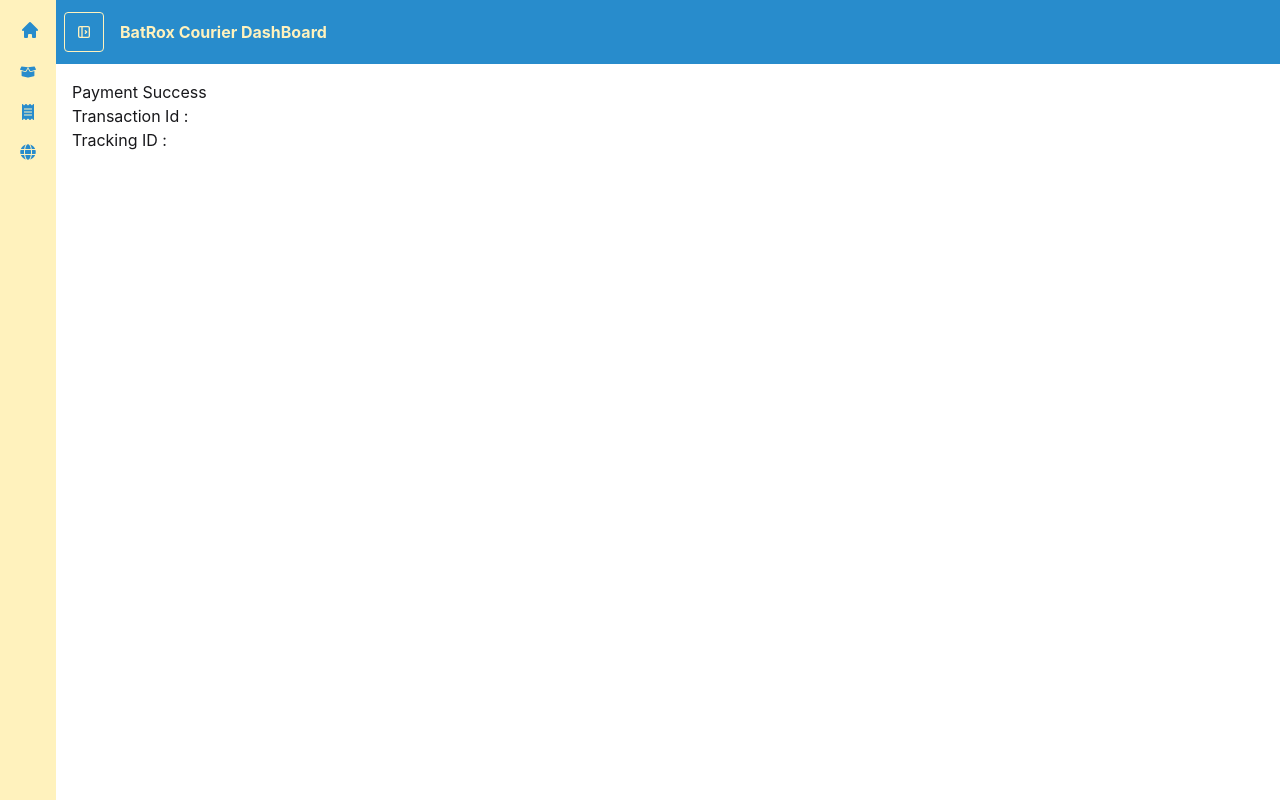
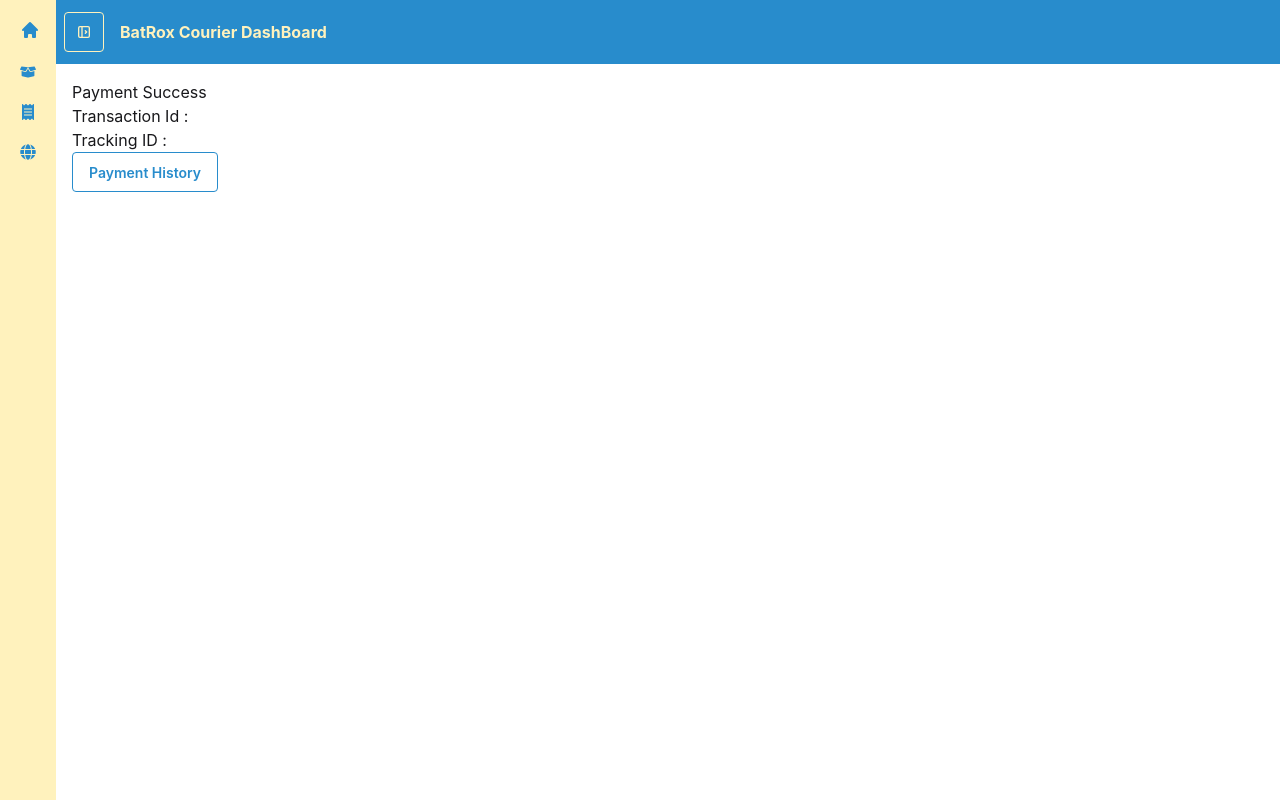
Before and after one commit to RohanR05/batrox-curier, a React (Vite) app: page /dashBoard/payment-success in a window 1280 px wide. Built offline with nearby package versions, Linux system fonts and the light colour scheme; no server answers; sample sign-in values are in the browser's storage.

Commit message:
payment back button

```diff
--- a/src/pages/DashBoard/Payment/PaymentSuccess.jsx
+++ b/src/pages/DashBoard/Payment/PaymentSuccess.jsx
@@ -1,5 +1,5 @@
 import React, { useEffect, useRef, useState } from "react";
-import { useSearchParams } from "react-router";
+import { Link, useSearchParams } from "react-router";
 import useAxiosSecure from "../../../Hooks/useAxiosSecure";
 
 const PaymentSuccess = () => {
@@ -33,6 +33,11 @@
         <p>Transaction Id : {paymentInfo.transactionId}</p>
         <p>Tracking ID : {paymentInfo.trackingId}</p>
       </div>
+      <Link to={"/dashBoard/payment-history"}>
+        <button className="btn btn-secondary btn-outline">
+          Payment History
+        </button>
+      </Link>
     </div>
   );
 };
```
